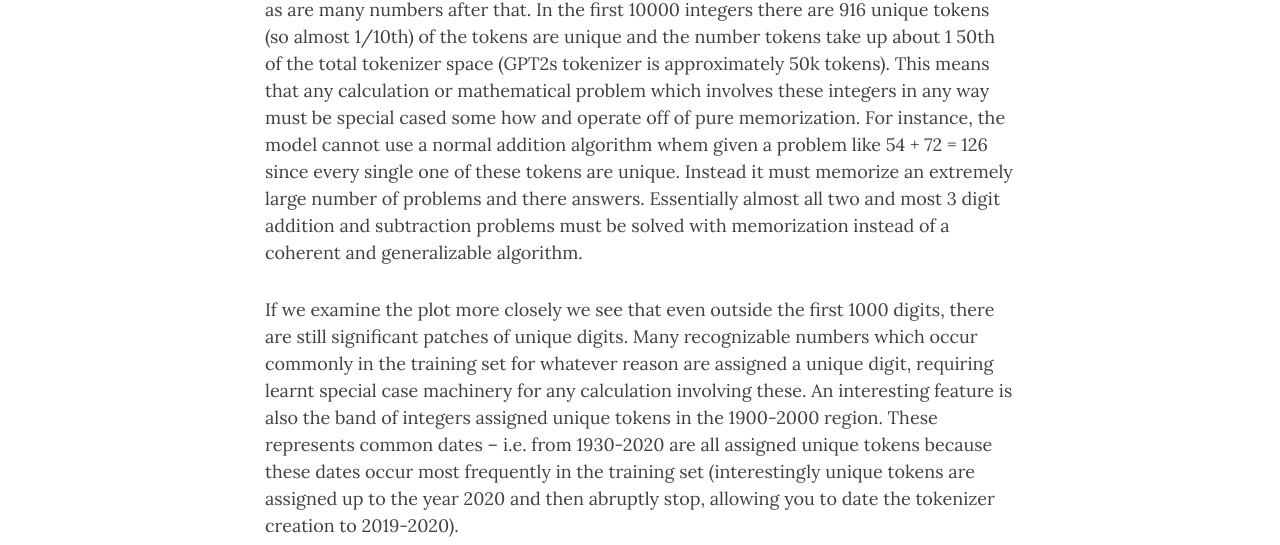
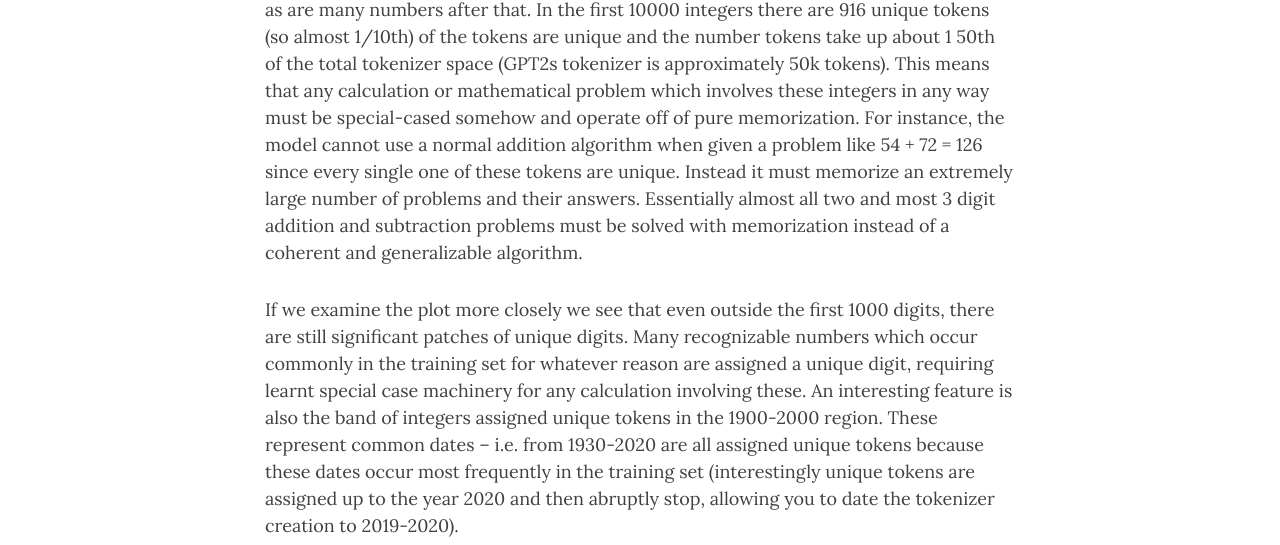
Before and after one commit to BerenMillidge/BerenMillidge.github.io, a Jekyll site: the page built from _posts/2023-02-04-Integer-tokenization-is-insane.md, in a window 1280 px wide and 1400 px high, scrolled down 1179 px. Shown: the part 370-915 px from the top of the window. Built offline with Jekyll 4.4.1, drawn with Linux system fonts in a browser that asks for light colours; nearby versions of some CDN libraries; some of the changed text lies outside the part shown.

Commit message:
minor fixes

```diff
--- a/_posts/2023-02-04-Integer-tokenization-is-insane.md
+++ b/_posts/2023-02-04-Integer-tokenization-is-insane.md
@@ -3,17 +3,17 @@
 layout: post
 ---
 
-After spending a lot of time with language models, I have come to the conclusion that tokenization in general is insane and it is a miracle that language models learn anything at all. To drill down into one specific example of silliness which has been bothering me recently, let's look at how the GPT2 tokenizer (which is also used for GPT3 as far as I know) tokenizes integers. The tokenization of integers is the most basic element of learning and representation mathematical facts and ultimately all of GPTs mathematical capabilities have to be built from this foundation.
+After spending a lot of time with language models, I have come to the conclusion that tokenization in general is insane and it is a miracle that language models learn anything at all. To drill down into one specific example of silliness which has been bothering me recently, let's look at how the GPT2 tokenizer (which is also used for GPT3 as far as I know) tokenizes integers. The tokenization of integers is the most basic element of learning and representing mathematical facts and ultimately all of GPTs mathematical capabilities have to be built from this foundation.
 
-The major issue is that the tokenizer does not represent numbers in decimal or indeed in any coherent format.  The ideal decimal system would assign unique tokens to the integers 0 to 9 and then represent larger integers as combinations of these unique tokens. The decimal system (and indeeed representing integers to any coherent base) allows straightforward algorithms for addition, subtraction, multiplication etc to be defined.
+The major issue is that the tokenizer does not represent numbers in decimal or indeed in any coherent format.  The ideal decimal system would assign unique tokens to the integers 0 to 9 and then represent larger integers as combinations of these unique tokens. The decimal system (and indeed representing integers to any coherent base) allows straightforward algorithms for addition, subtraction, multiplication etc to be defined.
 
 However, the GPT2 tokenizer does *not* do this and indeed does not represent integers in any coherent base. The decimal numbers 0-9 are hardcoded in its token set along with the rest of the ascii characters, but beyond that the BPE algorithm also tokenizes other common number chunks into unique tokens and not always in a coherent way. Instead a huge chunk of integers are assigned their own unique token. This is shown below
 
 <figure style="width: 120%"> <img src="{{ site.url }}{{ site.baseurl }}/assets/figures/number_tokenization_weirdness_gpt2.png"> <figcaption><em> Plot of unique tokens in the first 10k integers for the GPT2 tokenizer. </em></figcaption></figure>
 
-Each row here represents 100 integers so that the whole matrix represents the first 10k integers from 1 - 10000. If a square is colored yellow it means a unique token is assigned to that integer and if it is blue then the integer is coded by a composite set of tokens. We observe that every single integer up until 521 is assigned its own unique token identifier, as are many numbers after that. In the first 10000 integers there are 916 unique tokens (so almost 1/10th) of the tokens are unique and the number tokens take up about 1 50th of the total tokenizer space (GPT2s tokenizer is approximately 50k tokens). This means that any calculation or mathematical problem which involves these integers in any way must be special cased some how and operate off of pure memorization. For instance, the model cannot use a normal addition algorithm whem given a problem like 54 + 72 = 126 since every single one of these tokens are unique. Instead it must memorize an extremely large number of problems and there answers. Essentially almost all two and most 3 digit addition and subtraction problems must be solved with memorization instead of a coherent and generalizable algorithm.
+Each row here represents 100 integers so that the whole matrix represents the first 10k integers from 1 - 10000. If a square is colored yellow it means a unique token is assigned to that integer and if it is blue then the integer is coded by a composite set of tokens. We observe that every single integer up until 521 is assigned its own unique token identifier, as are many numbers after that. In the first 10000 integers there are 916 unique tokens (so almost 1/10th) of the tokens are unique and the number tokens take up about 1 50th of the total tokenizer space (GPT2s tokenizer is approximately 50k tokens). This means that any calculation or mathematical problem which involves these integers in any way must be special-cased somehow and operate off of pure memorization. For instance, the model cannot use a normal addition algorithm when given a problem like 54 + 72 = 126 since every single one of these tokens are unique. Instead it must memorize an extremely large number of problems and their answers. Essentially almost all two and most 3 digit addition and subtraction problems must be solved with memorization instead of a coherent and generalizable algorithm.
 
-If we examine the plot more closely we see that even outside the first 1000 digits, there are still significant patches of unique digits. Many recognizable numbers which occur commonly in the training set for whatever reason are assigned a unique digit, requiring learnt special case machinery for any calculation involving these. An interesting feature is also the band of integers assigned unique tokens in the 1900-2000 region. These represents common dates -- i.e. from 1930-2020 are all assigned unique tokens because these dates occur most frequently in the training set (interestingly unique tokens are assigned up to the year 2020 and then abruptly stop, allowing you to date the tokenizer creation to 2019-2020).
+If we examine the plot more closely we see that even outside the first 1000 digits, there are still significant patches of unique digits. Many recognizable numbers which occur commonly in the training set for whatever reason are assigned a unique digit, requiring learnt special case machinery for any calculation involving these. An interesting feature is also the band of integers assigned unique tokens in the 1900-2000 region. These represent common dates -- i.e. from 1930-2020 are all assigned unique tokens because these dates occur most frequently in the training set (interestingly unique tokens are assigned up to the year 2020 and then abruptly stop, allowing you to date the tokenizer creation to 2019-2020).
 
 The silliness with tokenization also extends beyond just a lot of unique tokens and into how the non-unique integers are tokenized. The model definitely does not resort to a coherent decimal system for these. Instead, it breaks the integers up into chunks which are then tokenized in an ad-hoc way. The way integers are broken up into chunks can vary between different numbers even right next to each other. For instance, the number: *2249* is tokenized as '2', and '249' (1-3). The number *2250* is tokenized as '22' and '50' (2-2) and the number '2251' is tokenized as '225' and '1' (3-1).
 
```
